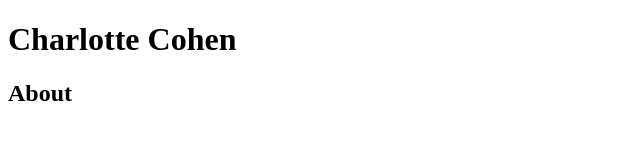
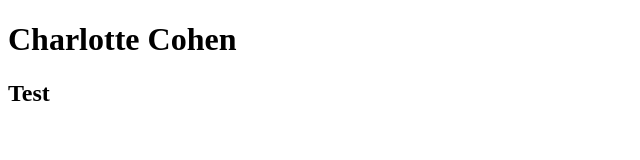
Before and after one commit to charlottecohen/charlottecohen.github.io, a plain HTML site: page index.html in a window 1280 px wide. Shown: the full height of the page, 0-640 px from the left. Drawn offline with Linux system fonts and the light colour scheme.

Commit message:
Update index.html

```diff
--- a/index.html
+++ b/index.html
@@ -8,7 +8,7 @@
     <body>
         <h1>Charlotte Cohen</h1>
 
-        <h2>About</h2>
+        <h2>Test</h2>
     </body>
 
 </html>
```
